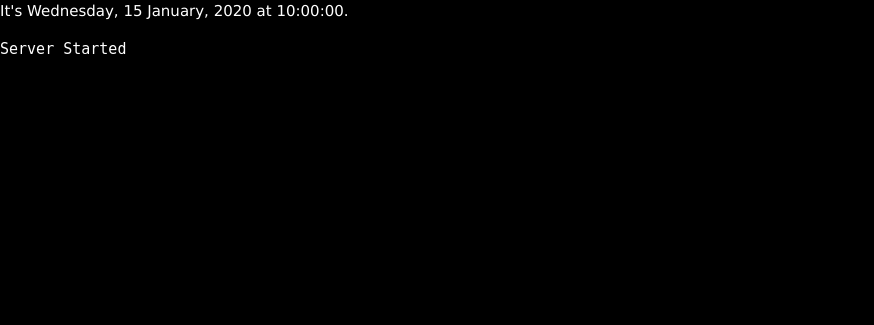
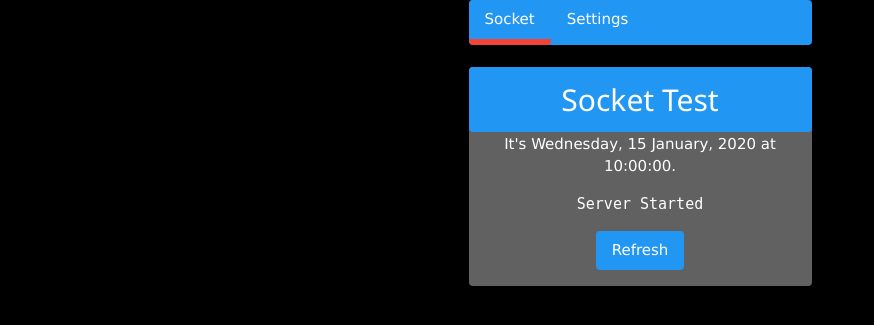
Before and after one commit to dougpark/dashboard, a Flask app: template templates/index.html in a window 1280 px wide. Shown: the top 325 px of the page, without its empty margins (0-874 px from the left). Run offline with Flask 2, Linux system fonts and the light colour scheme; the template is opened without the code that fills it: most values are stand-ins (such as "Sample title", 1, 10 or a date in 2020); parts of the project's set-up code (start-up, migrations or seed data) failed here and were passed over; some libraries are stand-ins or nearby versions.

Commit message:
refresh broadcast test

```diff
--- a/static/main.js
+++ b/static/main.js
@@ -1,9 +1,11 @@
 // https://flask-socketio.readthedocs.io/en/latest/intro.html
 
+var socket = io()
+
 function init() {
-    var socket = io()
     var loggerElement = document.getElementById('logger')
     var dataElement = document.createElement('pre')
+    loggerElement.innerHTML = ''
     dataElement.innerHTML = "Server Started"
     loggerElement.appendChild(dataElement)
 
@@ -40,8 +42,47 @@ function init() {
         loggerElement.appendChild(dataElement)
     })
 
+    socket.on('refreshResp', function (payload) {
+      console.log('refresh response from server:')
+      console.log(payload)
+      // var loggerElement = document.getElementById('logger')
+      var dataElement = document.getElementById('refreshVal')
+      dataElement.innerHTML = payload.data
+      // loggerElement.appendChild(dataElement)
+  })
+
 }
 
+function refresh() {
+  console.log('sending refresh to server:')
+  socket.emit('refresh', {data: 'Refresh sent from client'})
+}
+
+function openTab(evt, tabName) {
+  var i, tabs, tablinks;
+  tabs = document.getElementsByClassName("tab");
+  for (i = 0; i < tabs.length; i++) {
+      tabs[i].style.display = "none";
+  }
+  tablinks = document.getElementsByClassName("tablink");
+  for (i = 0; i < tablinks.length; i++) {
+      tablinks[i].className = tablinks[i].className.replace(" w3-border-red", " w3-border-blue");
+  }
+  document.getElementById(tabName).style.display = "block";
+  evt.currentTarget.className += " w3-border-red";
+}
+
+
 $(window).on("load", function () {
+
+  $("#refresh").click(function (e) {
+    var idClicked = e.target.id;
+    console.log(idClicked)
+
+    refresh()
+
+  });
+
+  console.log('window loaded')
     init()
 })
--- a/templates/index.html
+++ b/templates/index.html
@@ -23,8 +23,63 @@
     </head>
 
     <body>
-       It's {{ date.strftime("%A, %d %B, %Y at %X") }}.
+
+      <div class="w3-container w3-round" style=" margin-left: auto; margin-right: auto; width: 25em">
+        <!-- Navigation Bar -->
+        <div class="w3-round w3-bar w3-blue">
+            <button class="w3-round w3-bar-item w3-button tablink w3-bottombar w3-border-red"
+                onclick="openTab(event,'Socket')">Socket</button>
+            <button class="w3-round w3-bar-item w3-button tablink w3-bottombar w3-border-blue"
+                onclick="openTab(event,'Settings')">Settings</button>
+        </div>
+        <br>
+
+      <!-- Socket Tab -->
+      <div id="Socket" class="w3-card-4 w3-dark-grey w3-center w3-round tab">
+        <div class="w3-container w3-blue w3-center w3-round">
+            <h2 class="w3-text-white w3-center">Socket Test</h2>
+        </div>
+        <div class="w3-container w3-center">
+          It's {{ date.strftime("%A, %d %B, %Y at %X") }}.
         <div id="logger"></div>
+            <div class="w3-center" style="width:80%; margin-left: auto; margin-right: auto; width: 20em">
+                <h3 id="sensor_label"></h3>
+
+                <h3 id="sensor_result" class="w3-text-black w3-round"></h3>
+            </div>
+            <div class="w3-section">
+                <button id='refresh' class="w3-button w3-blue w3-round">Refresh</button>
+            </div>
+            <div id="refreshVal">
+            </div>
+        </div>
+    </div>
+
+      <!-- Settings Tab -->
+      <div id="Settings" class="w3-card-4 w3-dark-grey w3-round tab" style="display: none;">
+        <div class="w3-container w3-blue w3-center w3-round">
+            <h2>Purple Air</h2>
+        </div>
+        <div class="w3-container">
+            <form class="w3-container">
+                <p>
+                    <label>Current Sensor Id</label>
+                <p id="currentSensorId">CurrentSensorId</p>
+                </p>
+                <p>
+                    <label>NewSensor Id</label>
+                    <input id="saveSensorId" class="w3-input w3-round" type="text">
+                </p>
+            </form>
+            <div class="w3-section w3-center">
+                <button id="saveSensorBtn" class="w3-button w3-blue w3-round">Save</button>
+            </div>
+        </div>
+      </div>
+
+
+
+
     </body>
 
 </html>
```
Also changed, not shown: socket_server.py (+9 -0 lines).
